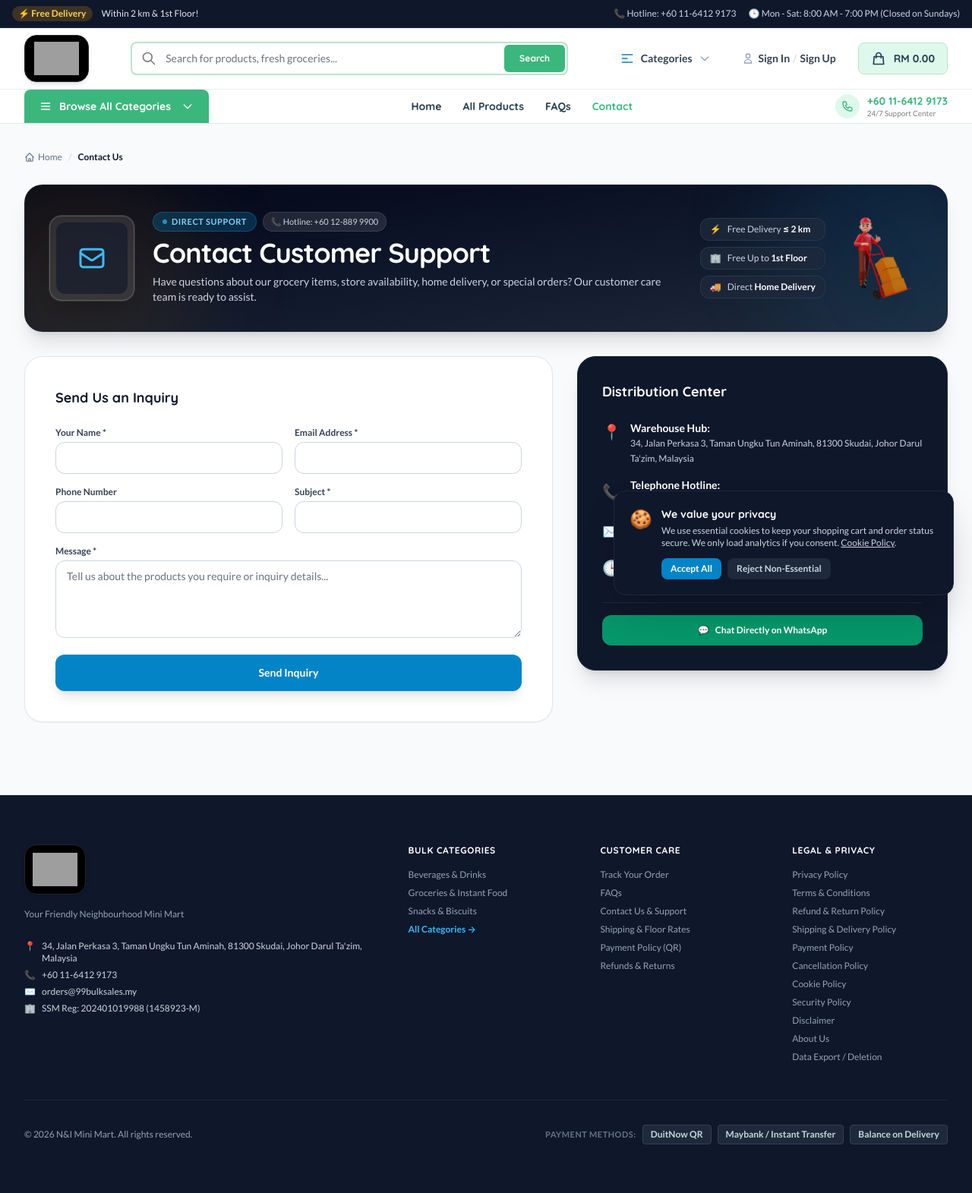
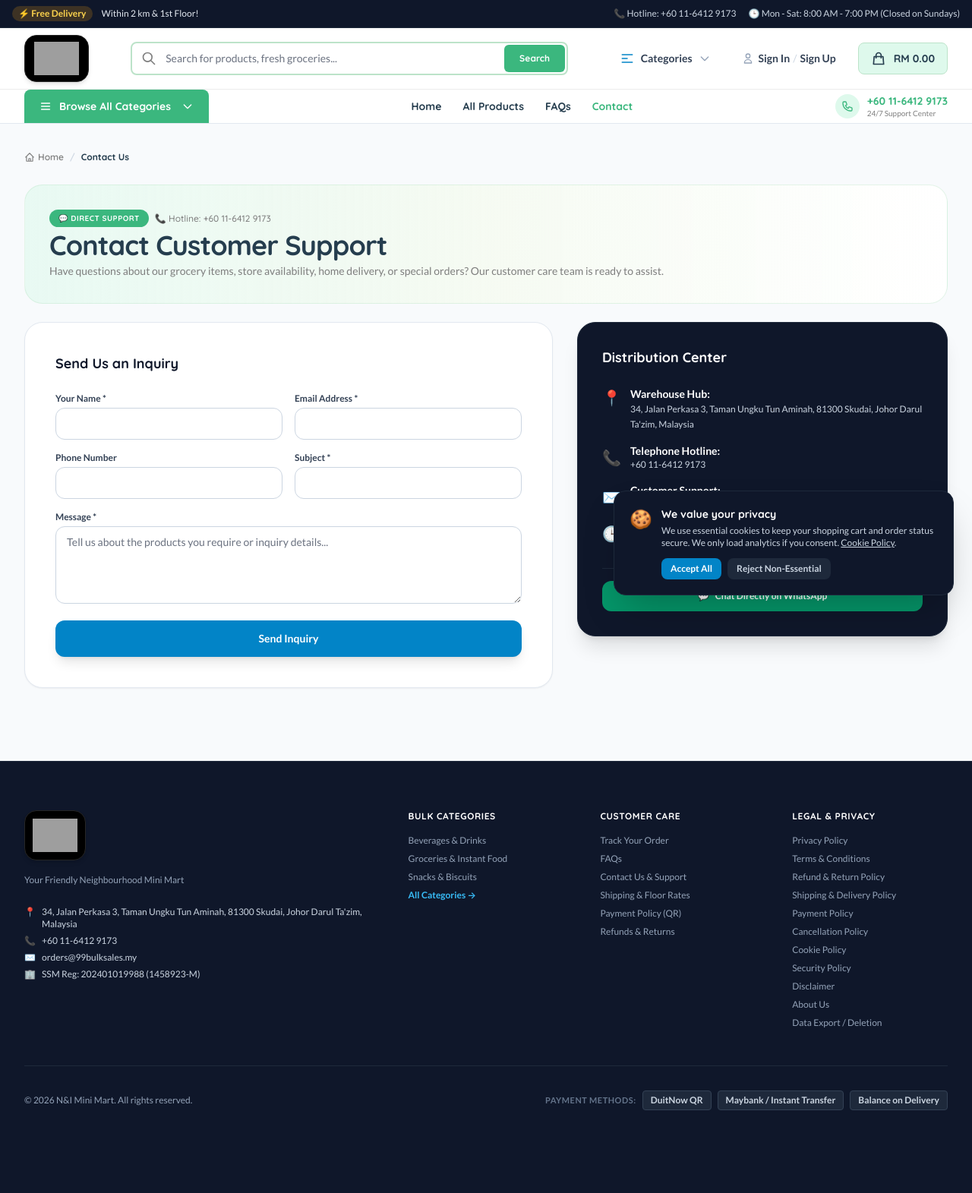
Before and after one commit to Abdulrehman2015/nabeel-store, a Laravel app: page /contact in a window 1280 px wide. Shown: the whole page at 76% size. After the commit the page ends 1462 px from the top, so only its background shows below. Run offline with Laravel 12, Linux system fonts and the light colour scheme; data comes from the database, SQL or seed files in the repository; style sheets or scripts are compiled from the project's sources; some libraries are stand-ins or nearby versions; grey boxes are pictures that could not be loaded.

Commit message:
Update FAQs and Contact Us pages with clean mint header banner matching Products and Categories

```diff
--- a/resources/views/storefront/contact.blade.php
+++ b/resources/views/storefront/contact.blade.php
@@ -1,22 +1,45 @@
 @extends('layouts.storefront')
 
 @section('content')
-<div class="max-w-7xl mx-auto px-4 sm:px-6 lg:px-8 py-6 sm:py-8 space-y-8">
+<div class="max-w-[1600px] mx-auto px-4 sm:px-6 lg:px-8 py-6 sm:py-8 space-y-6">
 
-    {{-- Universal Hero Section --}}
-    <x-storefront-hero
-        title="Contact Customer Support"
-        description="Have questions about our grocery items, store availability, home delivery, or special orders? Our customer care team is ready to assist."
-        badge="Direct Support"
-        subBadge="📞 Hotline: +60 12-889 9900"
-        :breadcrumbs="['Contact Us' => null]"
-    >
-        <x-slot:icon>
-            <svg class="w-10 h-10 text-sky-400" fill="none" stroke="currentColor" viewBox="0 0 24 24">
-                <path stroke-linecap="round" stroke-linejoin="round" stroke-width="1.8" d="M3 8l7.89 5.26a2 2 0 002.22 0L21 8M5 19h14a2 2 0 002-2V7a2 2 0 00-2-2H5a2 2 0 00-2 2v10a2 2 0 002 2z"></path>
-            </svg>
-        </x-slot:icon>
-    </x-storefront-hero>
+    {{-- Breadcrumbs Navigation --}}
+    <nav class="flex text-xs text-slate-500 font-medium overflow-x-auto no-scrollbar py-1" aria-label="Breadcrumb">
+        <ol class="flex items-center gap-2 flex-nowrap font-['Quicksand'] font-semibold">
+            <li>
+                <a href="{{ url('/') }}" class="hover:text-[#3BB77E] transition flex items-center gap-1 text-[#7E7E7E]">
+                    <svg class="w-3.5 h-3.5" fill="none" stroke="currentColor" viewBox="0 0 24 24">
+                        <path stroke-linecap="round" stroke-linejoin="round" stroke-width="2" d="M3 12l2-2m0 0l7-7 7 7M5 10v10a1 1 0 001 1h3m10-11l2 2m-2-2v10a1 1 0 01-1 1h-3m-6 0a1 1 0 001-1v-4a1 1 0 011-1h2a1 1 0 011 1v4a1 1 0 001 1m-6 0h6"></path>
+                    </svg>
+                    <span>Home</span>
+                </a>
+            </li>
+            <li class="text-slate-300">/</li>
+            <li class="text-[#253D4E] font-bold" aria-current="page">
+                Contact Us
+            </li>
+        </ol>
+    </nav>
+
+    {{-- Header Banner (Matching Products & Categories Style) --}}
+    <div class="bg-gradient-to-r from-[#DEF9EC]/60 via-[#F2FCE4]/40 to-white rounded-3xl p-5 sm:p-8 border border-[#BCE3C9]/40 shadow-xs flex flex-col md:flex-row justify-between items-start md:items-center gap-4">
+        <div>
+            <div class="flex items-center gap-2 mb-1">
+                <span class="px-3 py-1 rounded-full text-[10px] font-bold uppercase tracking-wider bg-[#3BB77E] text-white font-['Quicksand']">
+                    💬 Direct Support
+                </span>
+                <span class="text-xs text-[#7E7E7E] font-['Quicksand']">
+                    📞 Hotline: {{ setting('store_phone', '+60 12-889 9900') }}
+                </span>
+            </div>
+            <h1 class="text-2xl sm:text-3xl lg:text-4xl font-bold text-[#253D4E] tracking-tight font-['Quicksand']">
+                Contact Customer Support
+            </h1>
+            <p class="text-xs sm:text-sm text-[#7E7E7E] mt-1 font-['Lato']">
+                Have questions about our grocery items, store availability, home delivery, or special orders? Our customer care team is ready to assist.
+            </p>
+        </div>
+    </div>
 
     <div class="grid grid-cols-1 lg:grid-cols-12 gap-8">
 
```
Also changed, not shown: resources/views/storefront/faqs.blade.php (+38 -15 lines).
